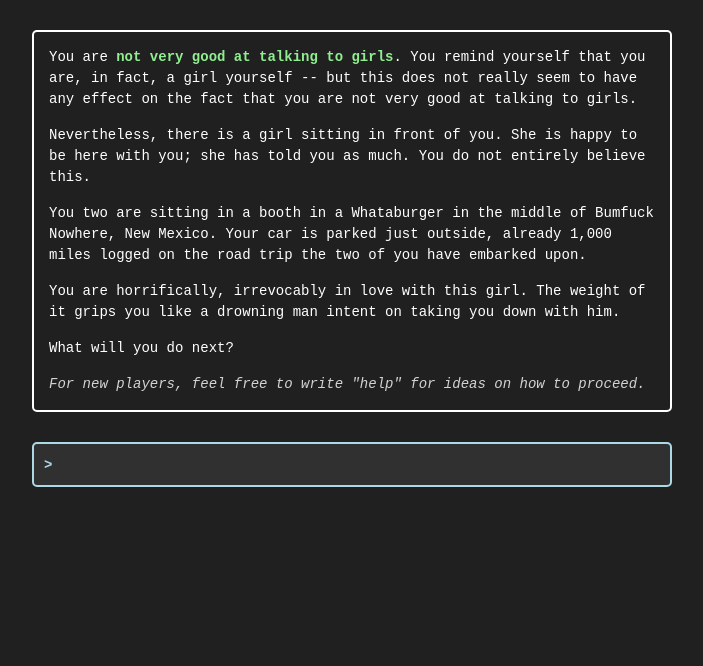
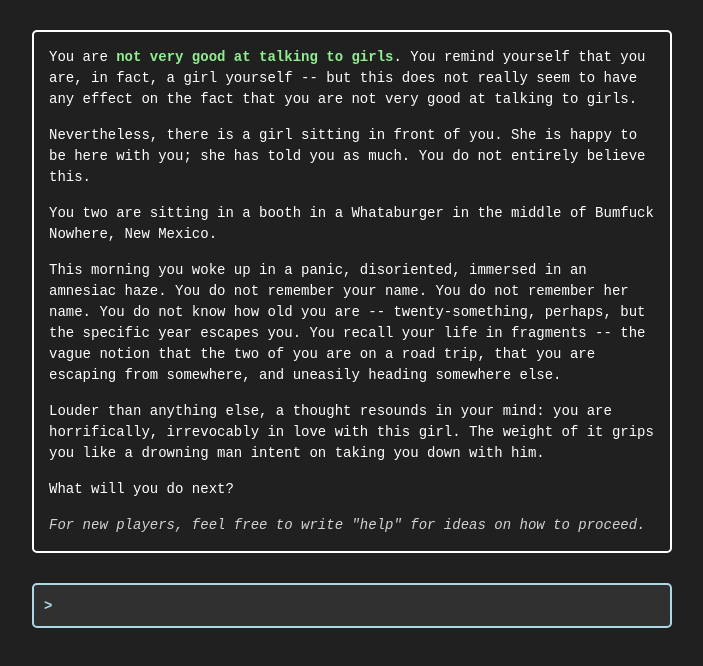
Before and after one commit to shenaichan/BG, a React (Vite) app in the folder story/: page / in a window 1280 px wide. Shown: the top 666 px of the page, without its empty margins (288-991 px from the left). Built offline with nearby package versions, Linux system fonts and the light colour scheme.

Commit message:
Story dev

```diff
--- a/story/package.json
+++ b/story/package.json
@@ -4,7 +4,7 @@
   "version": "0.0.0",
   "type": "module",
   "scripts": {
-    "dev": "vite",
+    "dev": "vite --host",
     "build": "tsc -b && vite build",
     "lint": "eslint .",
     "preview": "vite preview"
--- a/story/src/components/story.tsx
+++ b/story/src/components/story.tsx
@@ -15,6 +15,8 @@ export type PageName =
   | "because"
   | "help"
   | "look"
+  | "look at toolbox"
+  | "sorry"
 
 export type Page = {
     content: (userInput: string, memories: Memory[], gameState: GameState) => React.ReactNode
@@ -22,7 +24,7 @@ export type Page = {
 }
 
 export const STORY: Record<PageName, Page> = {
-  look: {
+  "look": {
     content: () => {
       return (
         <>
@@ -43,7 +45,7 @@ export const STORY: Record<PageName, Page> = {
       return "look";
     }
   },
-  help: {
+  "help": {
     content: () => {
       return (
         <>
@@ -71,7 +73,7 @@ export const STORY: Record<PageName, Page> = {
       return "help";
     }
   },
-  start: {
+  "start": {
     content: () => {
       return (
         <>
@@ -88,11 +90,18 @@ export const STORY: Record<PageName, Page> = {
           <p>
             You two are sitting in a booth in a Whataburger in the middle of
             Bumfuck Nowhere, New Mexico.
-            Your car is parked just outside, already 1,000 miles logged on the road trip
-            the two of you have embarked upon.
           </p>
           <p>
-            You are horrifically, irrevocably in love with this girl. The weight of it
+            This morning you woke up in a panic, disoriented, immersed in an amnesiac
+            haze. You do not remember your name. You do not remember her name.
+            You do not know how old you are -- twenty-something, perhaps, but the specific year escapes you.
+            You recall your life in fragments -- the vague notion
+            that the two of you are on a road trip, that you are escaping from somewhere,
+            and uneasily heading somewhere else.
+          </p>
+          <p>
+            Louder than anything else, a thought resounds in your mind:
+            you are horrifically, irrevocably in love with this girl. The weight of it
             grips you like a drowning man intent on taking you down with him.
           </p>
           <p>
@@ -107,11 +116,13 @@ export const STORY: Record<PageName, Page> = {
     next: (userInput) => {
       if (userInput.includes("why")) {
         return "because";
+      } else if (userInput.includes("look at") && userInput.includes("toolbox")) {
+        return "look at toolbox";
       }
-      return "start";
+      return "sorry";
     }
   },
-  because: {
+  "because": {
     content: () => {
       return (
         <>
@@ -125,4 +136,43 @@ export const STORY: Record<PageName, Page> = {
       return "because";
     }
   },
+  "look at toolbox": {
+    content: () => {
+      return (
+        <>
+          <p>
+            You take your eyes off the beautiful girl in front of you to look at your toolbox. Nice going!
+          </p>
+          <p>
+            You are deeply fond of your toolbox. You've had it since you were a teenager, and it's
+            accompanied you through a great many life transition. It seems to be locked right now.
+          </p>
+          <p>
+            The girl in front of you raises her eyebrows. You had basically begged her to let you take
+            the toolbox in. <em>I'll leave the key in the car</em>, you'd said. An uneasy compromise.
+          </p>
+        </>
+      )
+    },
+    next: () => {
+      return "start";
+    }
+  },
+  "sorry": {
+    content: () => {
+      return (
+        <>
+          <p>
+            That is not something you can do, at least right now.
+          </p>
+        </>
+      )
+    },
+    next: (userInput) => {
+      if (userInput.includes("look at") && userInput.includes("toolbox")) {
+        return "look at toolbox";
+      }
+      return "start";
+    }
+  },
 };
```
